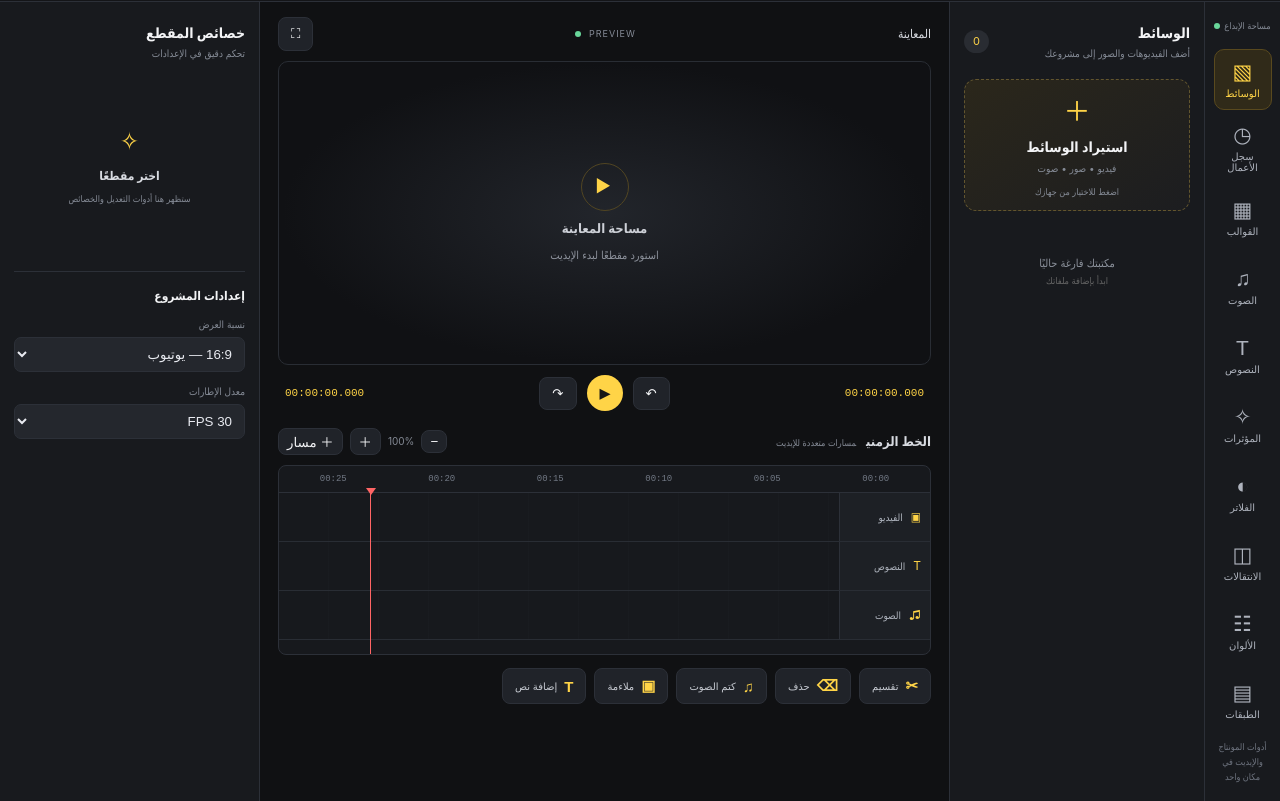
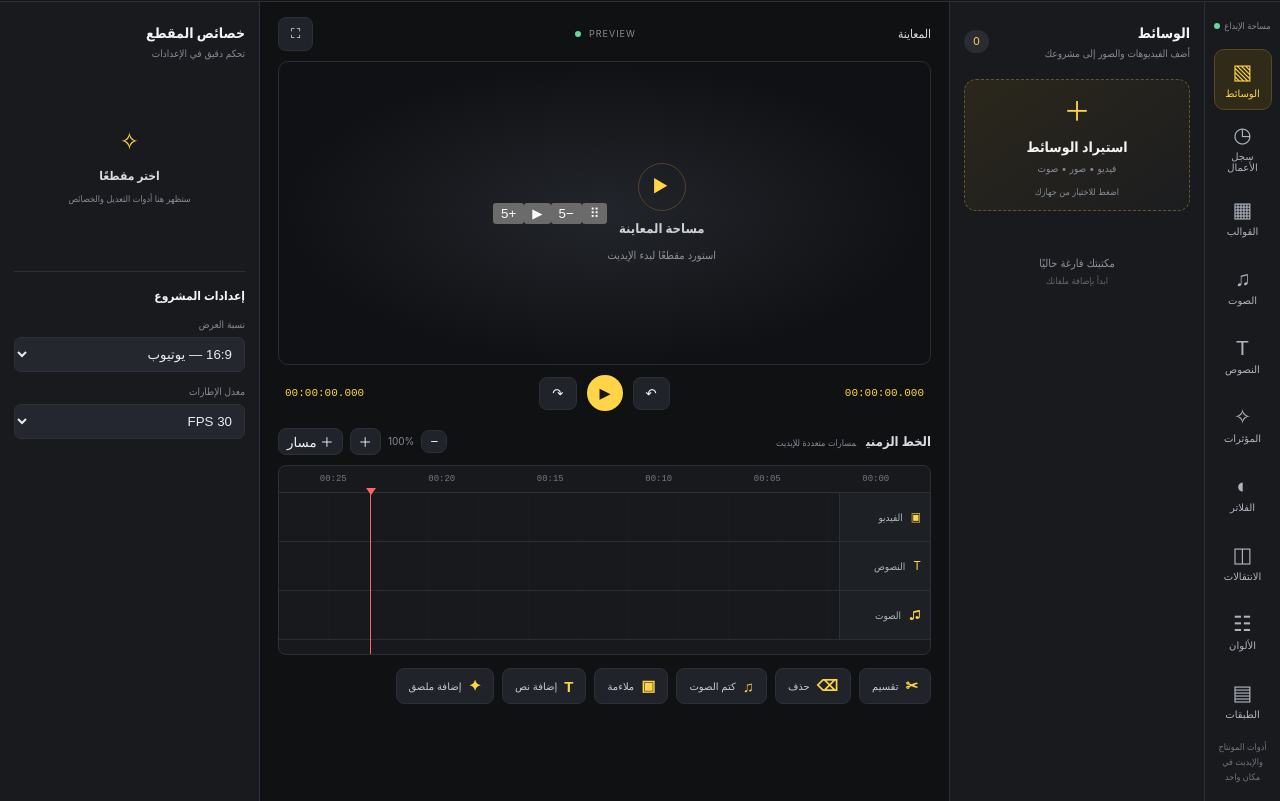
Before and after one commit to seifjaballah77-eng/seif-edit, a plain HTML site: page index.html in a window 1280 px wide. Shown: the part 66-867 px from the top of the page. Drawn offline with Linux system fonts and the light colour scheme.

Commit message:
Add draggable editing controls and timeline interactions

```diff
--- a/index.html
+++ b/index.html
@@ -59,6 +59,7 @@
         <video id="previewVideo" playsinline></video>
         <img id="previewImage" alt="معاينة الصورة">
         <div class="preview-overlay" id="previewOverlay"></div>
+        <div class="floating-transport" id="floatingTransport" aria-label="أدوات تقديم وتأخير الفيديو"><button class="bubble-grip" id="bubbleGrip" title="اسحب الفقاعة لتغيير مكانها">⠿</button><button type="button" id="bubbleBack" title="إرجاع 5 ثوانٍ">−5</button><button type="button" id="bubblePlay" class="bubble-play" title="تشغيل وإيقاف">▶</button><button type="button" id="bubbleForward" title="تقديم 5 ثوانٍ">+5</button></div>
       </div>
       <div class="transport">
         <span class="timecode" id="timecode">00:00:00.000</span>
@@ -80,7 +81,7 @@
         <button class="edit-action" id="deleteBtn"><b>⌫</b><span>حذف</span></button>
         <button class="edit-action" id="muteBtn"><b>♫</b><span>كتم الصوت</span></button>
         <button class="edit-action" id="fitBtn"><b>▣</b><span>ملاءمة</span></button>
-        <button class="edit-action" id="addTextBtn"><b>T</b><span>إضافة نص</span></button>
+        <button class="edit-action" id="addTextBtn"><b>T</b><span>إضافة نص</span></button><button class="edit-action" id="addStickerBtn"><b>✦</b><span>إضافة ملصق</span></button>
       </div>
     </section>
 
```
